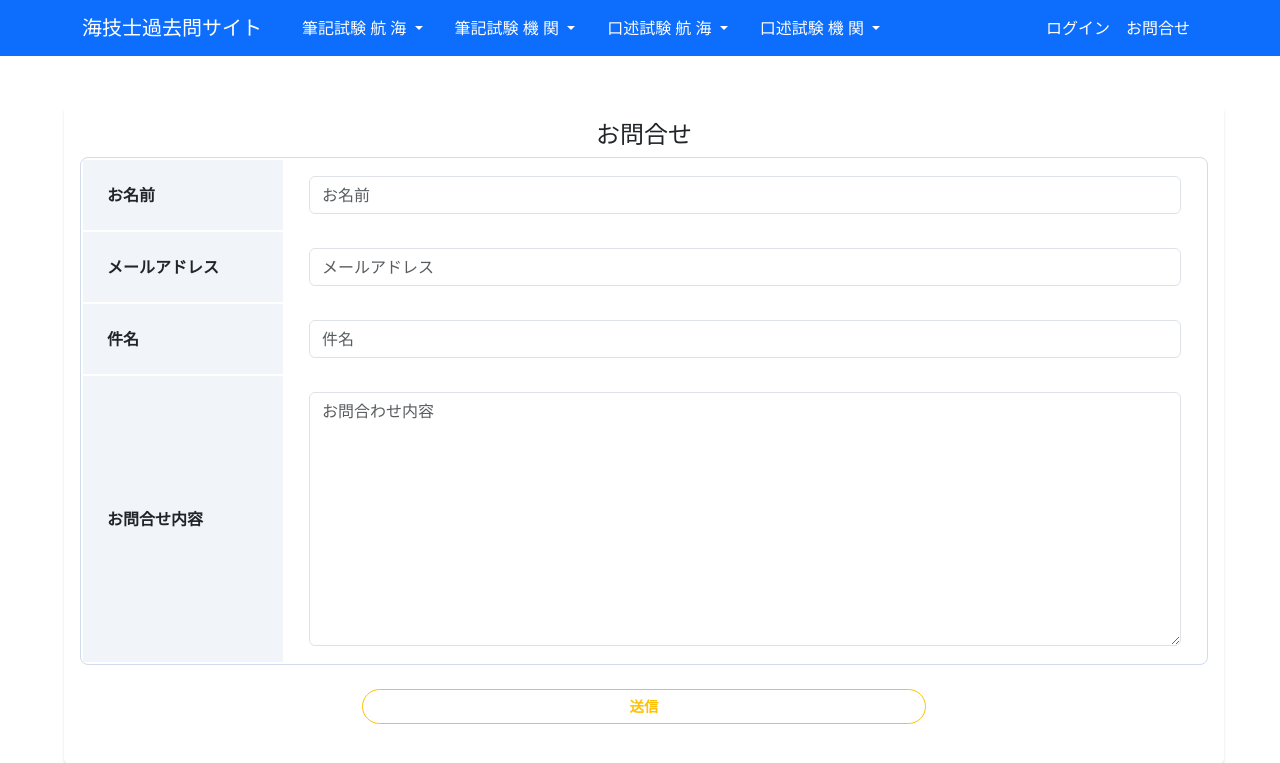
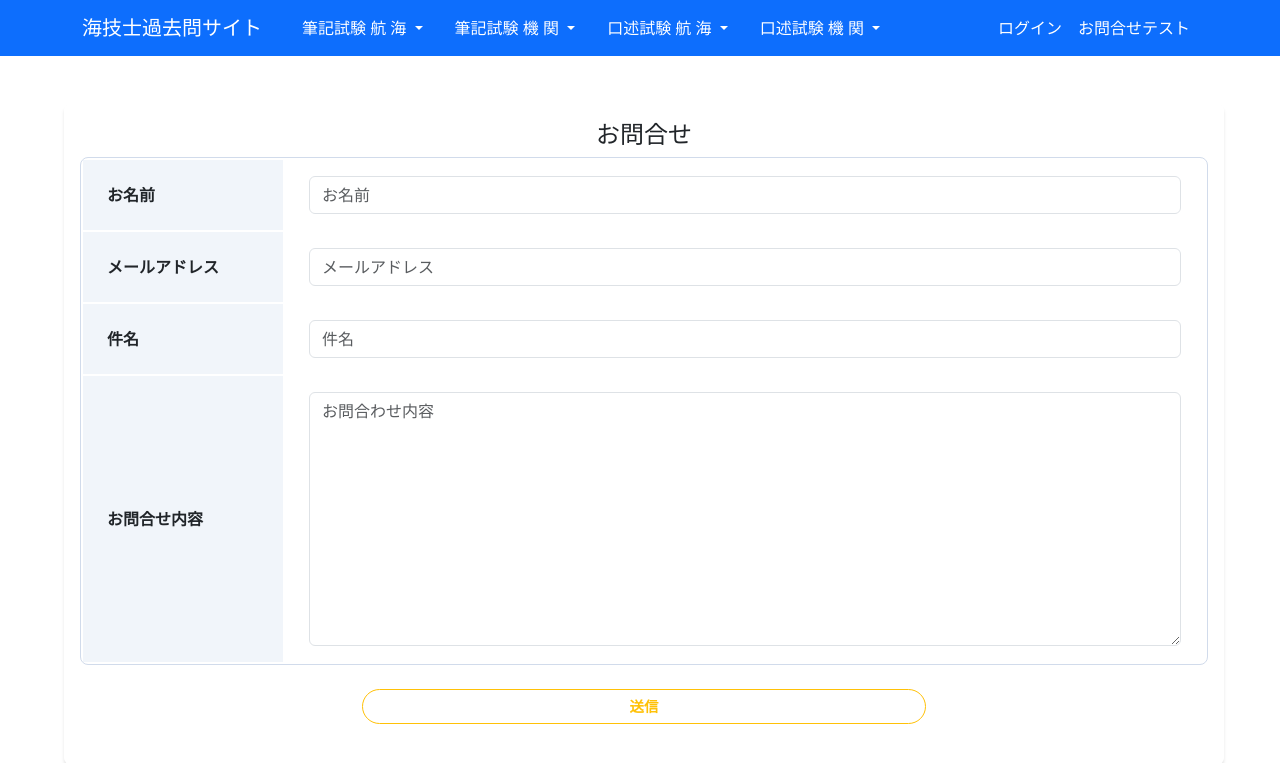
Before and after one commit to hashi5akihiro5/kaigishi_website_v2, a Django app: page /accounts/contact/ in a window 1280 px wide. Shown: the top 763 px of the page. Run offline with Django 4.2, Linux system fonts and the light colour scheme; some libraries are stand-ins or nearby versions.

Commit message:
log setting_v5

```diff
--- a/kakomon/templates/kakomon/base.html
+++ b/kakomon/templates/kakomon/base.html
@@ -67,7 +67,7 @@
                         {% else %}
                         <li class="nav-item"><a class="nav-link text-white" href={% url 'accounts:login' %}>ログイン</a></li>
                         {% endif %}
-                        <li class="nav-item"><a class="nav-link text-white" href={% url 'accounts:contact' %}>お問合せ</a></li>
+                        <li class="nav-item"><a class="nav-link text-white" href={% url 'accounts:contact' %}>お問合せテスト</a></li>
                     </ul>
                 </div>
             </div>
```
